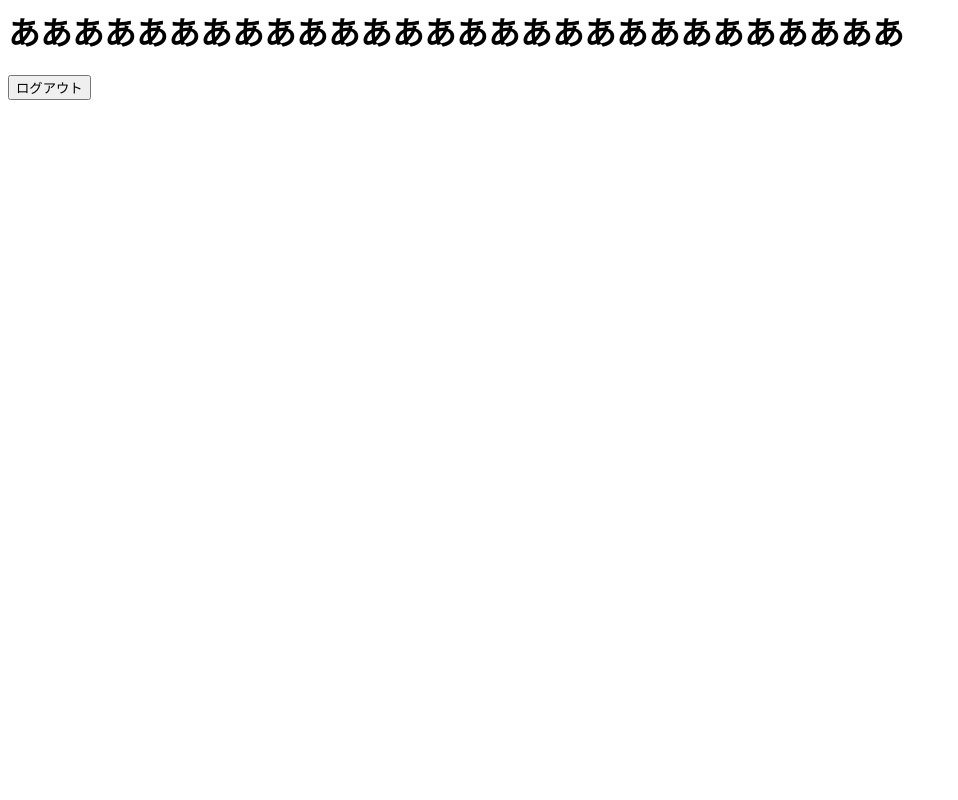
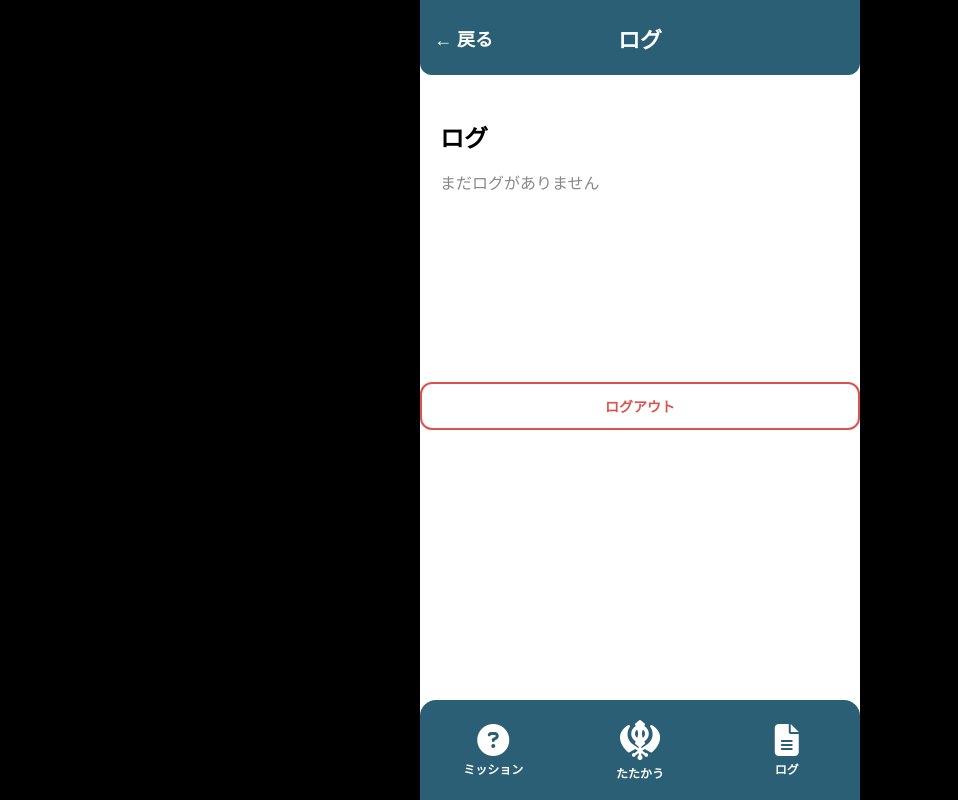
Before and after one commit to Mamanto0127/TechJam-winter-c-RIZAP-, a Django app: page /kenkou/logs/ in a window 1280 px wide. Shown: the whole page, without its empty margins (0-958 px from the left). Run offline with Django 5.2, Linux system fonts and the light colour scheme.

Commit message:
logのcss追加

```diff
--- a/kenkou/templates/kenkou/logs.html
+++ b/kenkou/templates/kenkou/logs.html
@@ -1,7 +1,172 @@
-<h1>ああああああああああああああああああああああああああああ</h1>
-<form method="post" action="{% url 'kenkou:logout' %}">
+<!DOCTYPE html>
+<html lang="ja">
+<head>
+  <meta charset="UTF-8">
+  <title>ログ</title>
+  <link rel="stylesheet" href="https://cdnjs.cloudflare.com/ajax/libs/font-awesome/6.5.1/css/all.min.css">
+</head>
+
+<body style="margin:0; background-color:black;">
+
+<div style="
+  width: 440px;
+  margin: 0 auto;
+  background-color: #ffffff;
+  min-height: 100vh;
+  font-family: sans-serif;
+  position: relative;
+  overflow-x: hidden;
+">
+
+  <!-- ===== ヘッダー ===== -->
+  <div style="
+    background-color: #2B5F75;
+    height: 75px;
+    color: #ffffff;
+    font-size: 18px;
+    font-weight: bold;
+    border-radius: 0 0 12px 12px;
+    position: relative;
+  ">
+    <a href="{% url 'kenkou:index' %}" style="
+      color: #ffffff;
+      text-decoration: none;
+      position: absolute;
+      left: 14px;
+      top: 50%;
+      transform: translateY(-50%);
+      font-weight: bold;
+    ">
+      ← 戻る
+    </a>
+
+    <div style="
+      position: absolute;
+      top: 50%;
+      left: 50%;
+      transform: translate(-50%, -50%);
+      font-size: 22px;
+    ">
+      ログ
+    </div>
+  </div>
+
+  <!-- ===== コンテンツ ===== -->
+  <div style="padding: 24px 20px 140px;">
+
+    <h2 style="margin-bottom: 16px;">ログ</h2>
+
+    {% if logs %}
+      {% for log in logs %}
+      <div style="
+        background-color: #f2f7f9;
+        border-radius: 12px;
+        padding: 14px;
+        margin-bottom: 12px;
+      ">
+        <div style="font-weight:bold; color:#2B5F75;">
+          {{ log.created_at|date:"m/d H:i" }}
+        </div>
+        <div style="margin-top:6px; font-size:14px;">
+          歩行距離：{{ log.distance }} m
+        </div>
+        <div style="font-size:13px; color:#666;">
+          ダメージ：{{ log.damage }}
+        </div>
+      </div>
+      {% endfor %}
+    {% else %}
+      <p style="color:#888;">まだログがありません</p>
+    {% endif %}
+
+  </div>
+
+  <!-- ===== ログアウト ===== -->
+<form method="post" action="{% url 'logout' %}" style="margin-top: 32px;">
   {% csrf_token %}
-  <button type="submit">
+  <button type="submit" style="
+    width: 100%;
+    padding: 12px;
+    border: 2px solid #d9534f;
+    background-color: #ffffff;
+    color: #d9534f;
+    border-radius: 12px;
+    font-size: 14px;
+    font-weight: bold;
+  ">
     ログアウト
   </button>
 </form>
+
+
+  <!-- ===== 下ナビ ===== -->
+  <ul style="
+    position: fixed;
+    bottom: 0;
+    left: 50%;
+    transform: translateX(-50%);
+    width: 440px;
+    height: 100px;
+    background-color: #2B5F75;
+    border-radius: 16px 16px 0 0;
+    display: flex;
+    justify-content: space-around;
+    align-items: center;
+    list-style: none;
+    padding: 0;
+    margin: 0;
+    z-index: 1000;
+  ">
+    <li style="flex:1; text-align:center;">
+      <a href="{% url 'kenkou:mission' %}" style="
+        color:white;
+        text-decoration:none;
+        font-size:12px;
+        font-weight:bold;
+        display:flex;
+        flex-direction:column;
+        align-items:center;
+        gap:4px;
+      ">
+        <i class="fa-solid fa-circle-question" style="font-size:32px;"></i>
+        ミッション
+      </a>
+    </li>
+
+    <li style="flex:1; text-align:center;">
+      <a href="{% url 'kenkou:battle' %}" style="
+        color:white;
+        text-decoration:none;
+        font-size:12px;
+        font-weight:bold;
+        display:flex;
+        flex-direction:column;
+        align-items:center;
+        gap:4px;
+      ">
+        <i class="fa-solid fa-khanda" style="font-size:40px;"></i>
+        たたかう
+      </a>
+    </li>
+
+    <li style="flex:1; text-align:center;">
+      <a href="{% url 'kenkou:logs' %}" style="
+        color:white;
+        text-decoration:none;
+        font-size:12px;
+        font-weight:bold;
+        display:flex;
+        flex-direction:column;
+        align-items:center;
+        gap:4px;
+      ">
+        <i class="fa-solid fa-file-lines" style="font-size:32px;"></i>
+        ログ
+      </a>
+    </li>
+  </ul>
+
+</div>
+
+</body>
+</html>
```
